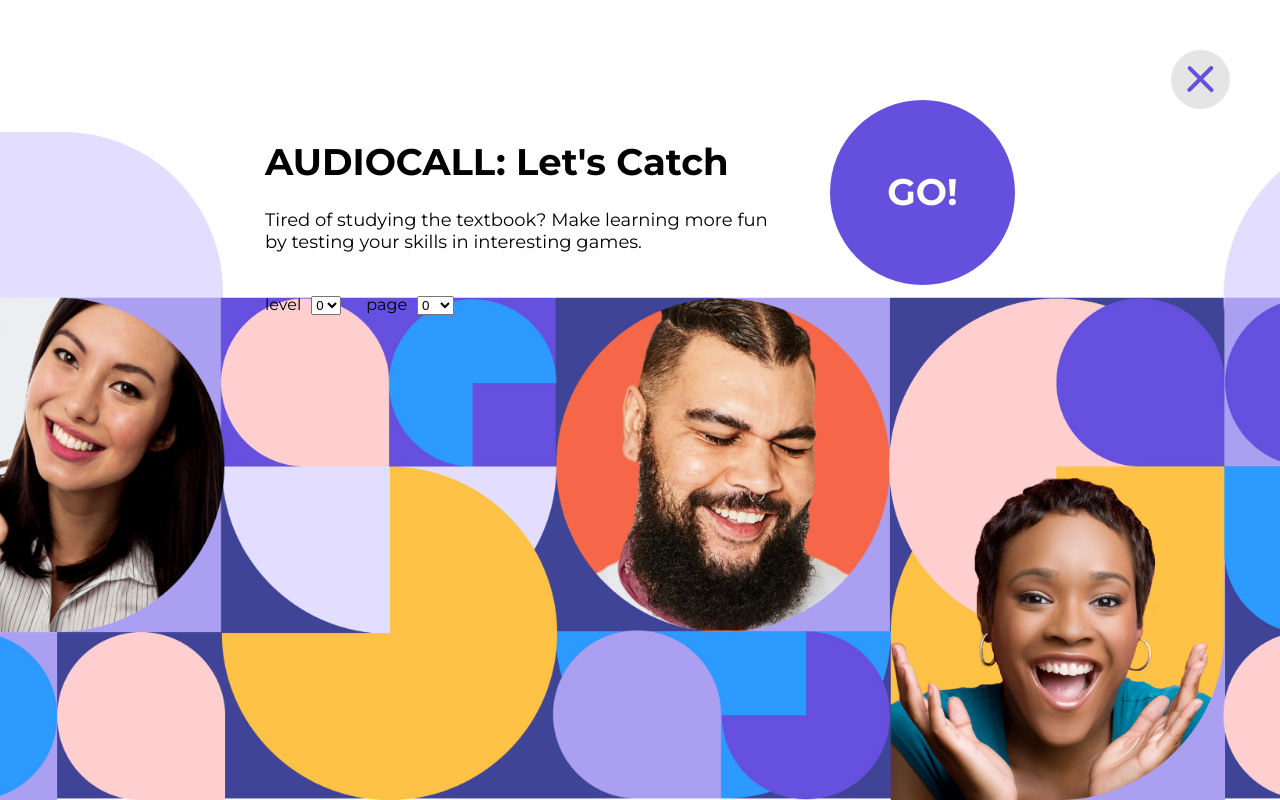
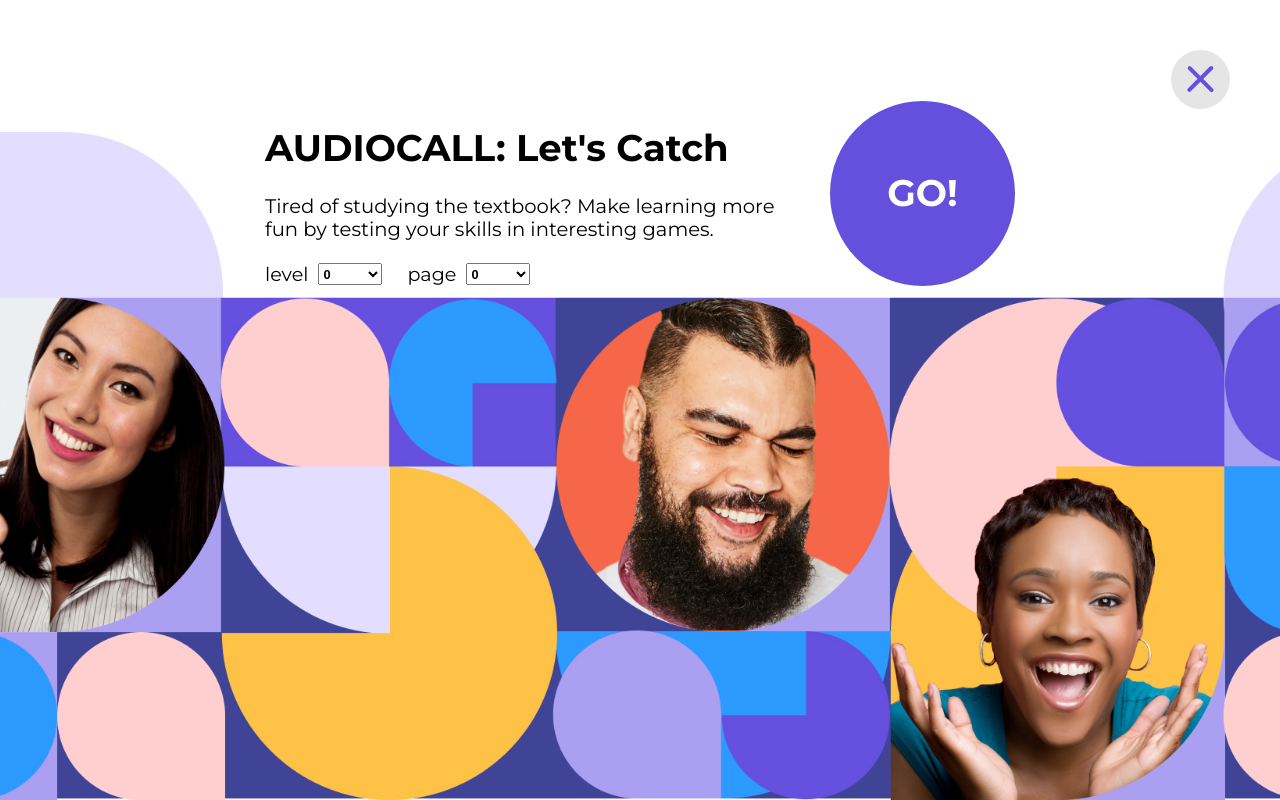
Before and after one commit to ligalaz/rsLang, a React (Create React App) app in the folder project/: page /audiocall in a window 1280 px wide. Built offline with nearby package versions, Linux system fonts and the light colour scheme.

Commit message:
fix: change game styles

```diff
--- a/project/src/components/game-start-screen/game-start-screen.scss
+++ b/project/src/components/game-start-screen/game-start-screen.scss
@@ -1,4 +1,5 @@
 @import "../../styles/responsive-media";
+@import '../../styles/constants';
 
 $repeater-bg: #6550de;
 $cross-bg: #e5e5e5;
@@ -85,8 +86,8 @@ $play-btn-text: #7d7d7d;
       & p {
         font-family: "Montserrat";
         font-weight: 400;
-        font-size: 18px;
-        line-height: 22px;
+        font-size: 19.62px;
+        line-height: 23.92px;
       }
     }
 
@@ -170,7 +171,47 @@ $play-btn-text: #7d7d7d;
 }
 
 .settings-form {
+  display: flex;
+  align-items: center;
   margin-top: 10px;
+
+  &__label {
+    align-items: center;
+    column-gap: 0.5rem;
+
+    font-size: 1.2rem;
+    line-height: 1.5rem;
+
+    @include tablet-lowest() {
+      font-size: 0.98rem;
+      line-height: 1.19rem;
+    }
+  }
+
+  &__selection {
+    width: 4rem;
+    height: 1.4rem;
+
+    font-size: 0.8rem;
+    line-height: 1.07rem;
+    font-weight: 600;
+    outline: none;
+
+    &--disabled {
+      color: $gray-text-color;
+      border: 0.06rem solid $gray-text-color;
+
+      opacity: 0.7;
+    }
+
+    @include tablet-lowest() {
+      width: 3.04rem;
+      height: 1.1rem;
+
+      font-size: 0.6rem;
+      line-height: 0.7rem;
+    }
+  }
 
   @include tablet-lowest() {
     margin-top: 20px;
--- a/project/src/components/game-start-screen/game-start-screen.tsx
+++ b/project/src/components/game-start-screen/game-start-screen.tsx
@@ -81,21 +81,17 @@ export function GameStartScreen({
               Tired of studying the textbook? Make learning more fun by testing
               your skills in interesting games.
             </p>
-          </div>
-          <div className="start-screen__row-action">
-            <div
-              onClick={() => (timerRef.current ? stop() : start())}
-              className="row-counter"
-            >
-              <p>{timer ?? "GO!"}</p>
-            </div>
-          </div>
-        </div>
             {mode === "main" && (
               <div className="start-screen__row-form">
                 <form className="settings-form">
-              <label htmlFor="gamelevel">level</label>
+                  <label htmlFor="gamelevel" className="settings-form__label">
+                    level
+                  </label>
                   <select
+                    className={`settings-form__selection ${
+                      timer && "settings-form__selection--disabled"
+                    }`}
+                    disabled={timer && true}
                     value={group ?? 0}
                     onChange={changeSelect}
                     id="gamelevel"
@@ -105,8 +101,17 @@ export function GameStartScreen({
                   </select>
                   {game === "audiocall" && (
                     <>
-                  <label htmlFor="gamepage">page</label>
+                      <label
+                        htmlFor="gamepage"
+                        className="settings-form__label"
+                      >
+                        page
+                      </label>
                       <select
+                        className={`settings-form__selection ${
+                          timer && "settings-form__selection--disabled"
+                        }`}
+                        disabled={timer && true}
                         value={page ?? 0}
                         onChange={changeSelect}
                         id="gamepage"
@@ -120,6 +125,16 @@ export function GameStartScreen({
               </div>
             )}
           </div>
+          <div className="start-screen__row-action">
+            <div
+              onClick={() => (timerRef.current ? stop() : start())}
+              className="row-counter"
+            >
+              <p>{timer ?? "GO!"}</p>
+            </div>
+          </div>
+        </div>
+      </div>
     </div>
   );
 }
--- a/project/src/pages/games/audiocall/audiocall-game-page/audiocall.scss
+++ b/project/src/pages/games/audiocall/audiocall-game-page/audiocall.scss
@@ -44,7 +44,7 @@
     }
     &-close {
       position: relative;
-      left: 93%;
+      left: 91.6%;
 
       @include tablet-upper() {
         top: 60px;
--- a/project/src/pages/games/audiocall/audiocall-variables.scss
+++ b/project/src/pages/games/audiocall/audiocall-variables.scss
@@ -5,7 +5,7 @@ $btn-play-border: #b2b2b2;
 $next-btn-bg: #f56748;
 $elem-btn: #6550de;
 $uknown-btn-hover: #f56748;
-$cross-hover: #f56748;
+$cross-hover: #6550de;
 $words-text: #b2b2b2;
 $words-hover-text: #000000;
 $words-error-text: red;
--- a/project/src/pages/games/audiocall/components/audiocall-close-btn/close-btn.scss
+++ b/project/src/pages/games/audiocall/components/audiocall-close-btn/close-btn.scss
@@ -11,15 +11,23 @@
   background: $cross-bg;
   border: none;
   cursor: pointer;
-  transition: 0.3s ease-in-out;
+  transition: 0.5s ease-in-out;
 
   &:hover {
     background: $cross-hover;
-    transition: 0.3s ease-in-out;
-    -webkit-transition: 0.3s ease-in-out;
-    -moz-transition: 0.3s ease-in-out;
-    -ms-transition: 0.3s ease-in-out;
-    -o-transition: 0.3s ease-in-out;
+    transition: 0.5s;
+    -webkit-transition: 0.5s;
+    -moz-transition: 0.5s;
+    -ms-transition: 0.5s;
+    -o-transition: 0.5s;
+
+    & .first-item {
+      background: $cross-bg;
+    }
+
+    & .second-item {
+      background: $cross-bg;
+    }
   }
 
   &-item {
@@ -37,6 +45,11 @@
     -moz-transform: rotate(45deg);
     -ms-transform: rotate(45deg);
     -o-transform: rotate(45deg);
+    transition: 0.5s;
+    -webkit-transition: 0.5s;
+    -moz-transition: 0.5s;
+    -ms-transition: 0.5s;
+    -o-transition: 0.5s;
   }
   & .second-item {
     transform: rotate(-45deg);
@@ -44,5 +57,10 @@
     -moz-transform: rotate(-45deg);
     -ms-transform: rotate(-45deg);
     -o-transform: rotate(-45deg);
+    transition: 0.5s;
+    -webkit-transition: 0.5s;
+    -moz-transition: 0.5s;
+    -ms-transition: 0.5s;
+    -o-transition: 0.5s;
   }
 }
--- a/project/src/pages/games/savanna/savanna-game.scss
+++ b/project/src/pages/games/savanna/savanna-game.scss
@@ -1,3 +1,5 @@
+@import '../../../styles/constants';
+
 .savanna-game {
   background: url('../../../assets/img/background.jpg');
   background-position: 50% 100%;
@@ -32,6 +34,7 @@
     justify-content: center;
     font-size: 26px;
     font-weight: 700;
+    text-align: center;
     position: absolute;
     transform: translateX(-50%);
     top: 0;
```
Also changed, not shown: 1 other file (tests, documents, lock files or other folders). Lines whose indentation alone changed are shown as unchanged.
